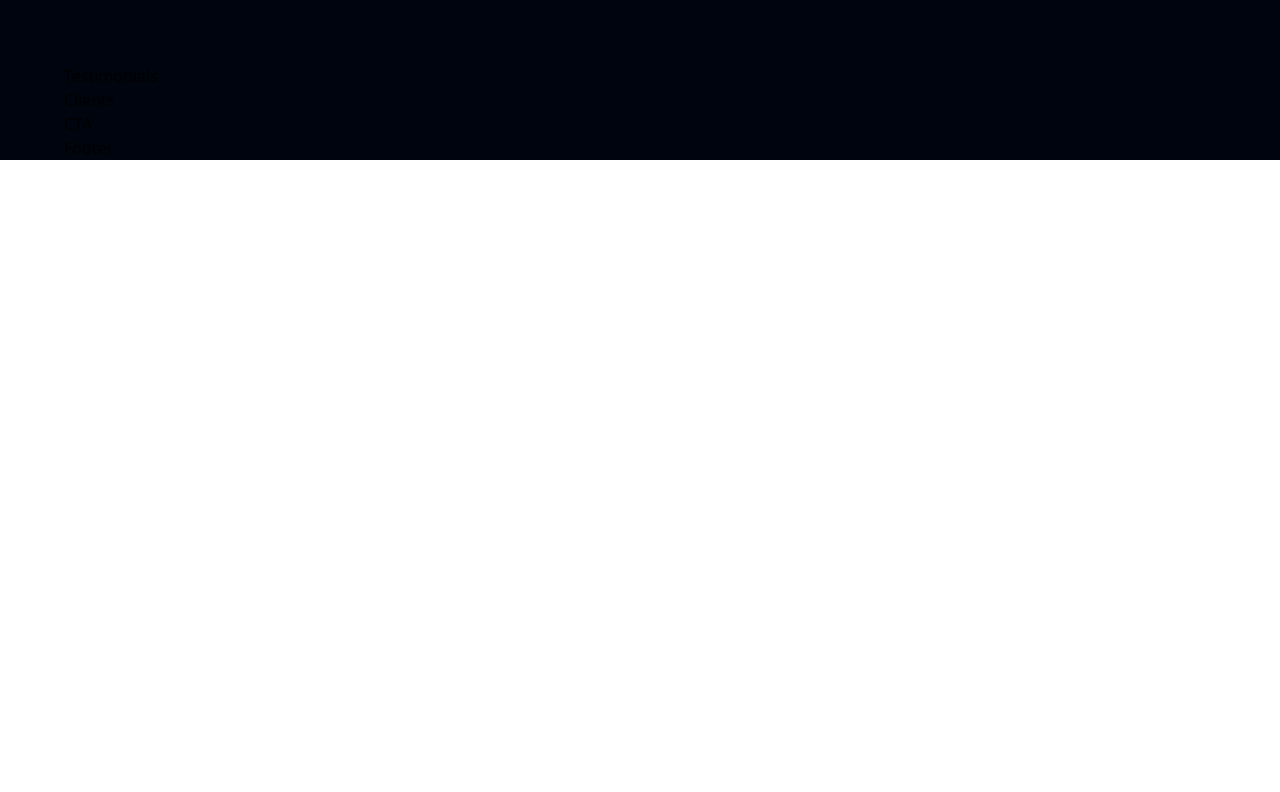
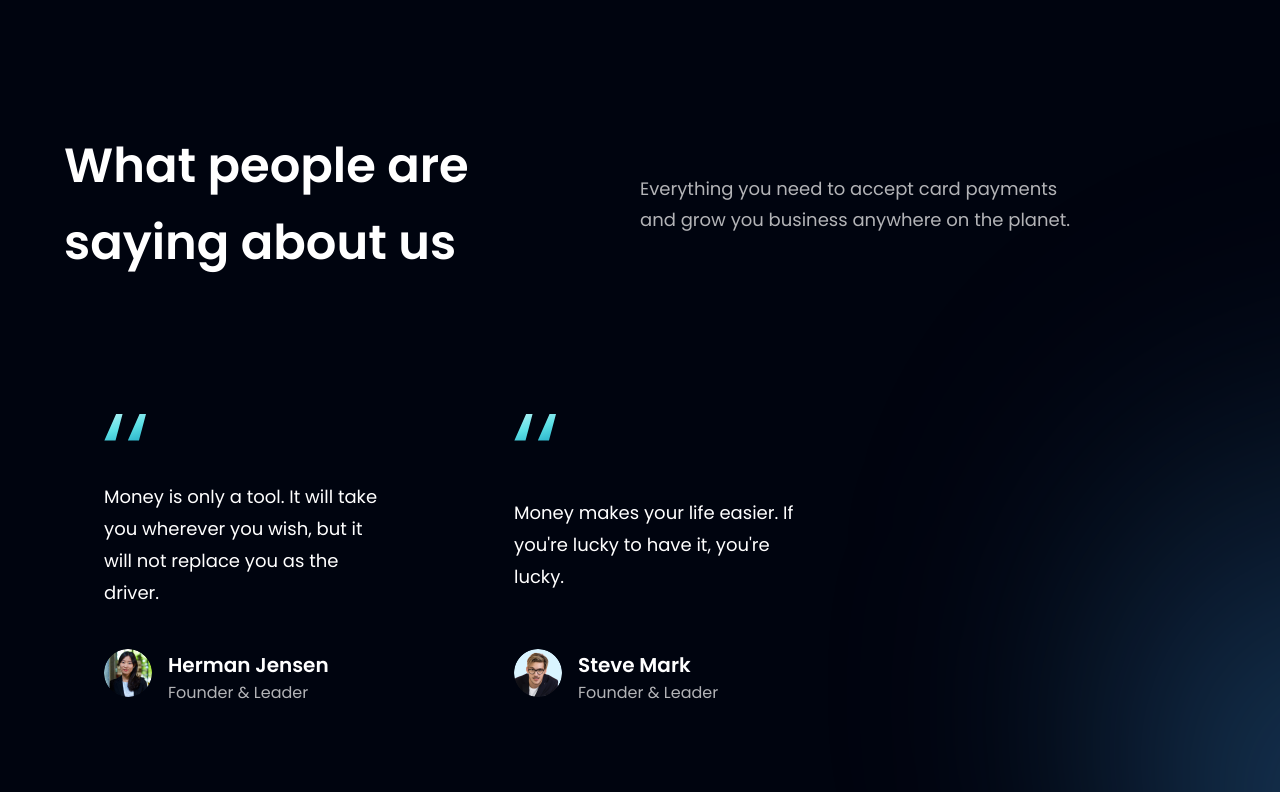
Before and after one commit to goporo/modern-bank, a React (Vite) app: page / in a window 1280 px wide. Shown: the part 2888-3680 px from the top of the page. Before the commit the page ends 3048 px from the top, so only its background shows below. Built offline with nearby package versions, Linux system fonts and the light colour scheme.

Commit message:
testimonials section

```diff
--- a/src/components/FeedBackCard.jsx
+++ b/src/components/FeedBackCard.jsx
@@ -1,8 +1,20 @@
 import React from 'react'
+import { quotes } from '../assets'
 
-const FeedBackCard = () => {
+const FeedBackCard = ({ content, name, title, img }) => {
     return (
-        <div>FeedBackCard</div>
+        <div className='flex justify-between flex-col px-10 py-12 rounded-[20px] max-w-[370px] md:mr-10 sm:mr-5 mr-0 my-5 feedback-card'>
+            <img src={quotes} alt="quotes" className='w-[42px] h-[27px] object-contain' />
+            <p className='font-poppins font-normal text-[18px] leading-[32px] text-white my-10'>{content}</p>
+
+            <div className="flex flex-row">
+                <img src={img} alt={name} className='w-[48px] h-[48px] rounded-full' />
+                <div className="flex flex-col ml-4">
+                    <h4 className='font-poppins font-semibold text-[20px] leading-[32px] text-white'>{name}</h4>
+                    <p className='font-poppins font-normal text-[16px] leading-[24px] text-dimWhite'>{title}</p>
+                </div>
+            </div>
+        </div>
     )
 }
 
--- a/src/components/Testimonials.jsx
+++ b/src/components/Testimonials.jsx
@@ -1,8 +1,27 @@
 import React from 'react'
+import { feedback } from '../constants'
+import styles from '../style'
+import FeedBackCard from './FeedBackCard'
 
 const Testimonials = () => {
     return (
-        <div>Testimonials</div>
+        <section id='clients' className={`${styles.paddingY} ${styles.flexCenter} flex-col relative`}>
+
+            <div className='absolute z-[0] w-[60%] h-[60%] -right-[50%] rounded-full blue__gradient' />
+
+            <div className='w-full flex justify-between items-center md:flex-row flex-col sm:mb-16 mb-6 relative z-[1]'>
+                <h1 className={styles.heading2}>What people are <br className='hidden sm:block' /> saying about us</h1>
+                <div className="w-full md:mt-0 mt-6">
+                    <p className={`${styles.paragraph} text-left max-w-[450px]`}>Everything you need to accept card payments and grow you business anywhere on the planet.</p>
+                </div>
+            </div>
+
+            <div className="flex flex-wrap sm:justify-start justify-center w-full feedback-container relative z-[1]">
+                {feedback.map((card) => (
+                    <FeedBackCard key={card.id} {...card} />
+                ))}
+            </div>
+        </section>
     )
 }
 
--- a/src/components/index.js
+++ b/src/components/index.js
@@ -10,3 +10,4 @@
 export { default as Testimonials } from "./Testimonials";
 export { default as Hero } from "./Hero";
 export { default as GetStarted } from "./GetStarted";
+export { default as FeedBackCard } from "./FeedBackCard";
```
